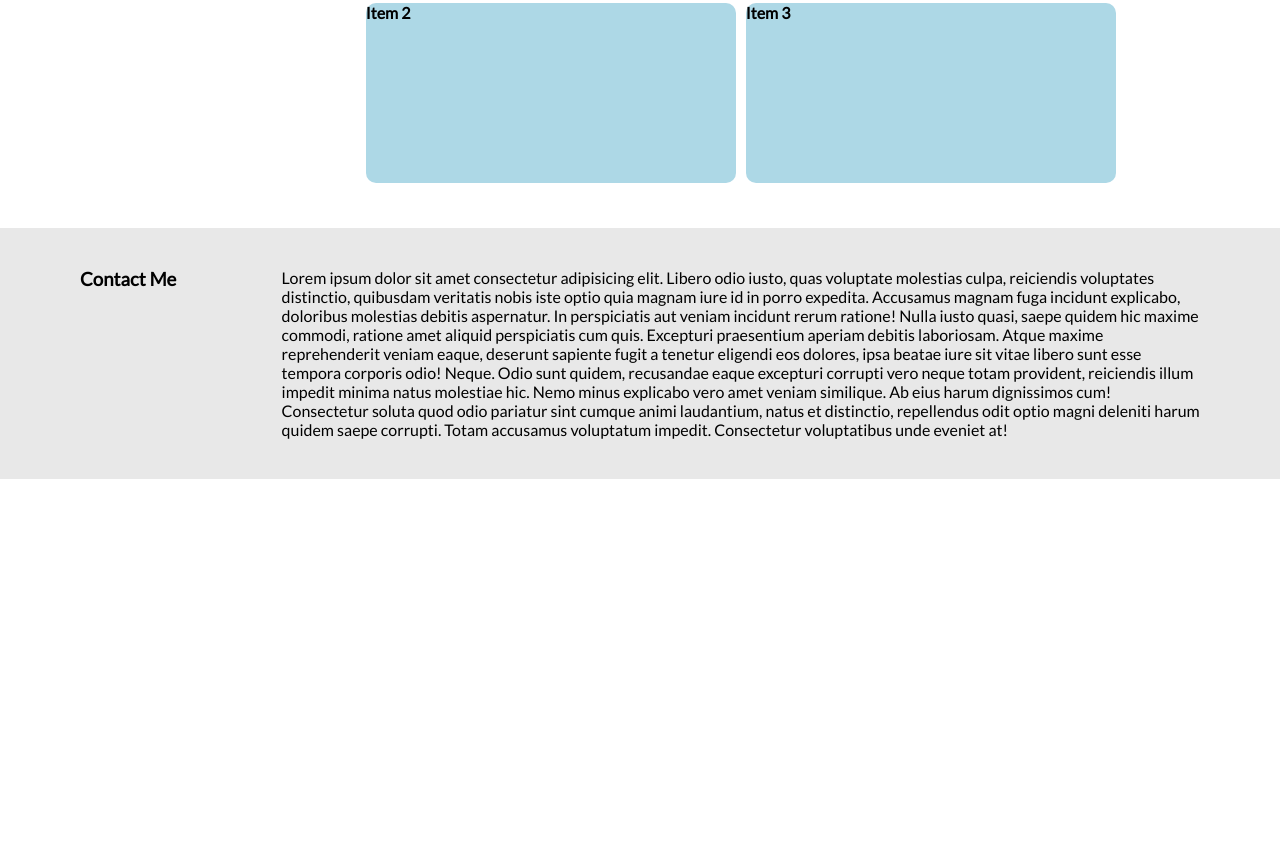
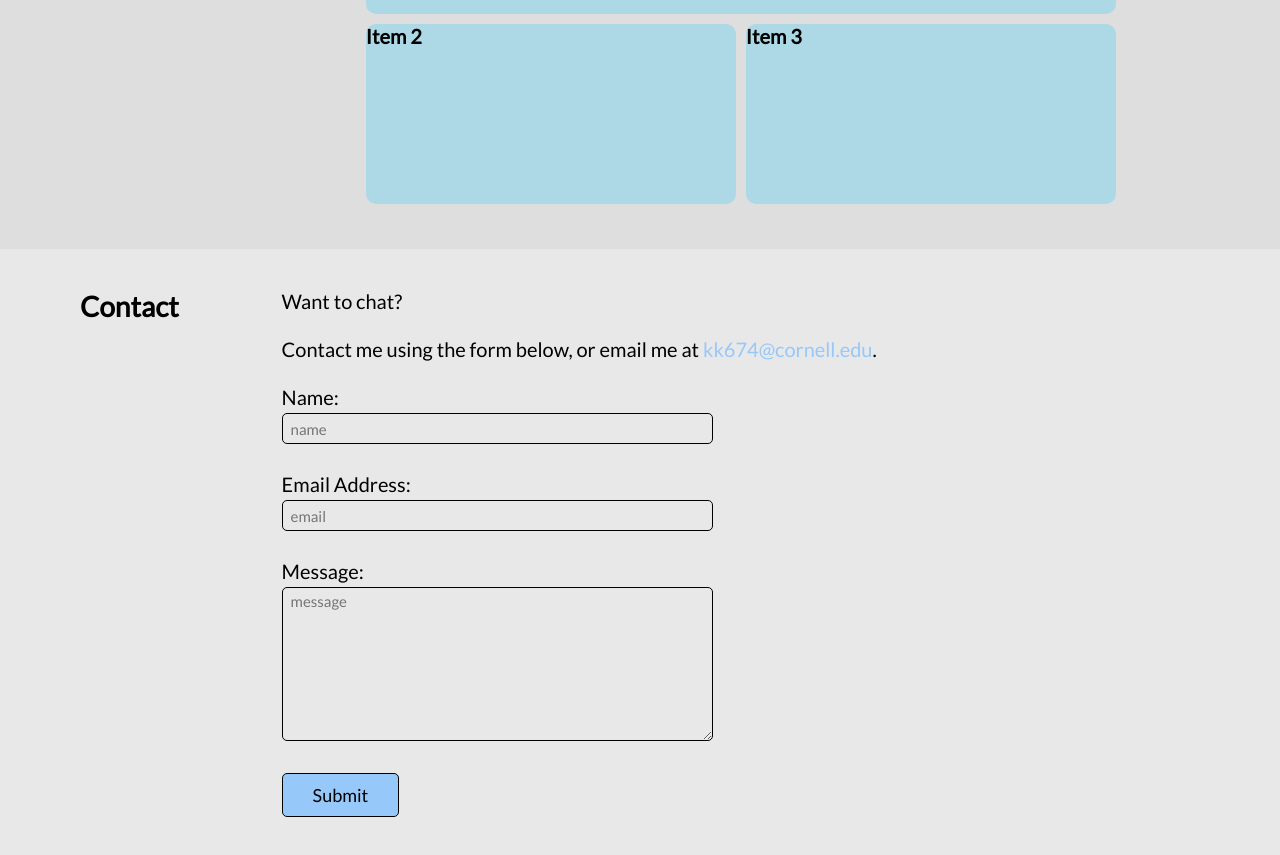
Before and after one commit to kkolyvek/kkolyvek-portfolio, a plain HTML site: page index.html in a window 1280 px wide. Shown: the part 1023-1878 px from the top of the page. Before the commit the page ends 1502 px from the top, so only its background shows below. Drawn offline with Linux system fonts and the light colour scheme.

Commit message:
updates to about me and contact me sections plus some tweaks to color scheme

```diff
--- a/assets/css/style.css
+++ b/assets/css/style.css
@@ -4,6 +4,7 @@
   padding: 0;
 
   font-family: lato, sans-serif;
+  letter-spacing: 110%;
 }
 
 :root {
@@ -11,11 +12,11 @@
   --background-nav: rgb(232, 232, 232);
   --header-gradient: linear-gradient(
     0deg,
-    rgb(3, 119, 252),
+    rgb(150, 200, 250),
     rgb(232, 232, 232)
   );
   --main-color-1: rgb(232, 232, 232);
-  --main-color-2: rgb(200l, 200, 200);
+  --main-color-2: rgb(222, 222, 222);
 
   /* dark theme */
 
@@ -112,16 +113,24 @@ main section {
 main section .main-section-title {
   flex: 18 1 18%;
   min-width: 110px;
+
+  font-size: 150%;
 }
 
 main section .main-section-content {
   flex: 82 1 82%;
   margin: 0;
   padding: 0;
+  font-size: 125%;
 
   display: flex;
   justify-content: center;
   flex-wrap: wrap;
+}
+
+main section #about-me-writeup {
+  display: flex;
+  flex-direction: column;
 }
 
 main section .main-section-content section {
@@ -143,3 +152,43 @@ main section .main-section-content #work-item-large {
   height: 360px;
   min-width: 370px;
 }
+
+main section #contact-form-container {
+  display: flex;
+  flex-direction: column;
+}
+
+main section #contact-form {
+  display: flex;
+  flex-direction: column;
+  align-items: flex-start;
+}
+
+#contact-form-container a {
+  text-decoration: none;
+  color: rgb(150, 200, 250);
+}
+
+input,
+textarea {
+  border: 1px solid black;
+  border-radius: 5px;
+  font-size: 75%;
+  width: 45%;
+  resize: vertical;
+  min-height: 1.4em;
+
+  margin: 4px 0px;
+  padding: 4px 8px;
+}
+
+input[type="submit"] {
+  padding: 10px 30px;
+  font-size: 90%;
+  background: rgb(150, 200, 250);
+  width: auto;
+}
+
+input[type="submit"]:hover {
+  cursor: pointer;
+}
--- a/index.html
+++ b/index.html
@@ -2,7 +2,7 @@
 <html lang="en">
 <head>
     <meta charset="UTF-8">
-    <title>Koppi's Portfolio</title>
+    <title>Koppi Kolyvek - Portfolio</title>
     <link rel="stylesheet" href="https://fonts.googleapis.com/css?family=Lato">
     <link rel="stylesheet" href="./assets/css/style.css">
 </head>
@@ -15,10 +15,10 @@
             <p>Theme:</p>
         </section>
         <section id="navbar-right">
-            <a href="#about">About Me</a>
-            <a href="#work">My Work</a>
-            <a href="#contact">Contact Me</a>
-            <a href="https://github.com/kkolyvek">Github</a>
+            <a href="#about">About</a>
+            <a href="#work">Work</a>
+            <a href="#contact">Contact</a>
+            <a href="https://github.com/kkolyvek" target="_blank">Github</a>
         </section>
     </nav>
     <header>
@@ -37,21 +37,21 @@
         <div id="about">
             <section>
                 <div class="main-section-title">
-                    <h3>About Me</h3>
+                    <h3>About</h3>
                 </div>
-                <div class="main-section-content">
-                    <p>Lorem ipsum dolor sit amet consectetur adipisicing elit. Libero odio iusto, quas voluptate molestias culpa, reiciendis voluptates distinctio, quibusdam veritatis nobis iste optio quia magnam iure id in porro expedita.
-                    Accusamus magnam fuga incidunt explicabo, doloribus molestias debitis aspernatur. In perspiciatis aut veniam incidunt rerum ratione! Nulla iusto quasi, saepe quidem hic maxime commodi, ratione amet aliquid perspiciatis cum quis.
-                    Excepturi praesentium aperiam debitis laboriosam. Atque maxime reprehenderit veniam eaque, deserunt sapiente fugit a tenetur eligendi eos dolores, ipsa beatae iure sit vitae libero sunt esse tempora corporis odio! Neque.
-                    Odio sunt quidem, recusandae eaque excepturi corrupti vero neque totam provident, reiciendis illum impedit minima natus molestiae hic. Nemo minus explicabo vero amet veniam similique. Ab eius harum dignissimos cum!
-                    Consectetur soluta quod odio pariatur sint cumque animi laudantium, natus et distinctio, repellendus odit optio magni deleniti harum quidem saepe corrupti. Totam accusamus voluptatum impedit. Consectetur voluptatibus unde eveniet at!</p>
+                <div class="main-section-content" id="about-me-writeup">
+                    <p>Hi there, I'm Koppi. I'm an enthusiastic and quick-learning junior full stack software engineer starting my journey in the web development world.</p>
+                    <br>
+                    <p>In design, I strive to produce elegant yet intuitive solutions that leave the user comfortable and satisfied.</p>
+                    <br>
+                    <p>Though new to web development, I have a few years of experience in software as a computer vision engineer and research assistant - as well as a two year stint working in a small, agile structural engineering team.</p>
                 </div>
             </section>
         </div>
         <div id="work">
             <section>
                 <div class="main-section-title">
-                    <h3>My Work</h3>
+                    <h3>Work</h3>
                 </div>
                 <div class="main-section-content">
                     <section id="work-item-large">
@@ -69,14 +69,25 @@
         <div id="contact">
             <section>
                 <div class="main-section-title">
-                    <h3>Contact Me</h3>
+                    <h3>Contact</h3>
                 </div>
-                <div class="main-section-content">
-                    <p>Lorem ipsum dolor sit amet consectetur adipisicing elit. Libero odio iusto, quas voluptate molestias culpa, reiciendis voluptates distinctio, quibusdam veritatis nobis iste optio quia magnam iure id in porro expedita.
-                    Accusamus magnam fuga incidunt explicabo, doloribus molestias debitis aspernatur. In perspiciatis aut veniam incidunt rerum ratione! Nulla iusto quasi, saepe quidem hic maxime commodi, ratione amet aliquid perspiciatis cum quis.
-                    Excepturi praesentium aperiam debitis laboriosam. Atque maxime reprehenderit veniam eaque, deserunt sapiente fugit a tenetur eligendi eos dolores, ipsa beatae iure sit vitae libero sunt esse tempora corporis odio! Neque.
-                    Odio sunt quidem, recusandae eaque excepturi corrupti vero neque totam provident, reiciendis illum impedit minima natus molestiae hic. Nemo minus explicabo vero amet veniam similique. Ab eius harum dignissimos cum!
-                    Consectetur soluta quod odio pariatur sint cumque animi laudantium, natus et distinctio, repellendus odit optio magni deleniti harum quidem saepe corrupti. Totam accusamus voluptatum impedit. Consectetur voluptatibus unde eveniet at!</p>
+                <div class="main-section-content" id="contact-form-container">
+                    <p>Want to chat?</p>
+                    <br>
+                    <p>Contact me using the form below, or email me at <a href="mailto:kk674@cornell.edu">kk674@cornell.edu</a>.</p>
+                    <br>
+                    <form action="mailto:kk674@cornell.edu" id="contact-form">
+                        <label for="user-name">Name:</label>
+                        <input type="text" id="user-name" placeholder="name" required>
+                        <br>
+                        <label for="user-email">Email Address:</label>
+                        <input type="email" id="user-email" placeholder="email" required>
+                        <br>
+                        <label for="user-message">Message:</label>
+                        <textarea type="text" id="user-message" rows="8" placeholder="message" required></textarea>
+                        <br>
+                        <input type="submit" value="Submit" id="form-submit-button">
+                    </form>
                 </div>
             </section>
         </div>
```
